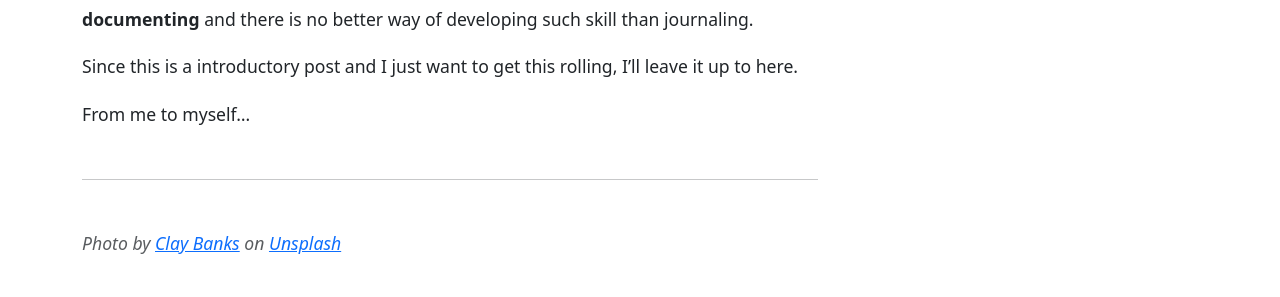
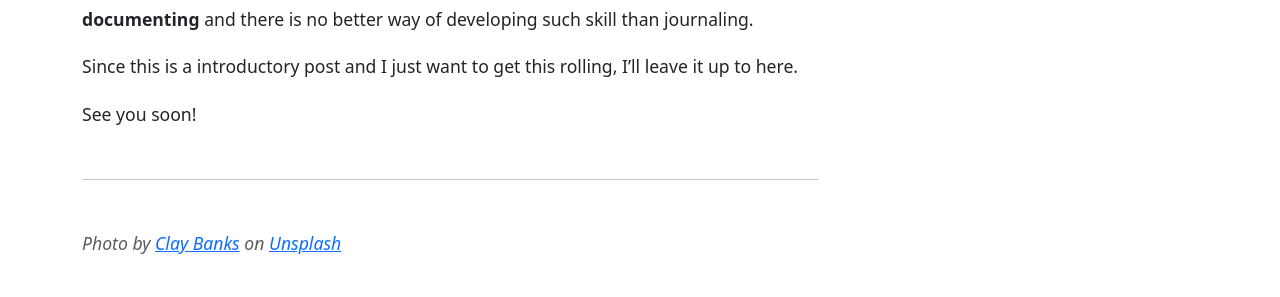
Before and after one commit to ismgonza/ismgonza.github.io, a Jekyll site: the page built from _posts/2024-11-27-hello_world.md, in a window 1280 px wide. Shown: the part 866-1163 px from the top of the page. Built offline with Jekyll 4.4.1, drawn with Linux system fonts in a browser that asks for light colours; nearby versions of some CDN libraries.

Commit message:
update first post

```diff
--- a/_posts/2024-11-27-hello_world.md
+++ b/_posts/2024-11-27-hello_world.md
@@ -20,4 +20,4 @@ I also strongly believe that everyone in this industry must build the habit of _
 
 Since this is a introductory post and I just want to get this rolling, I'll leave it up to here.
 
-From me to myself...
+See you soon!
```
